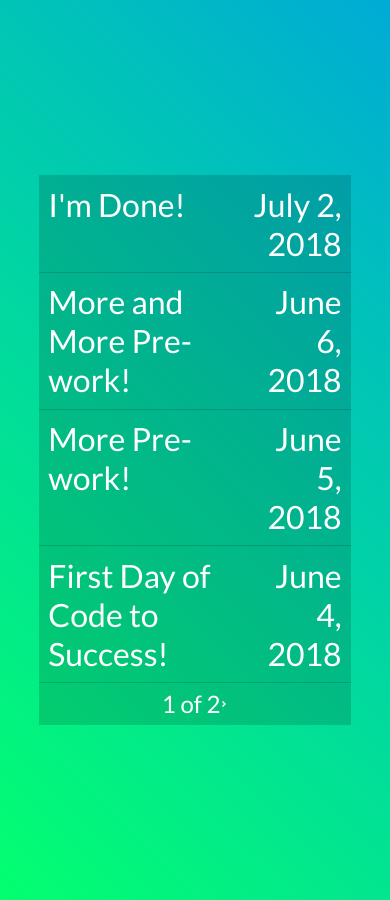
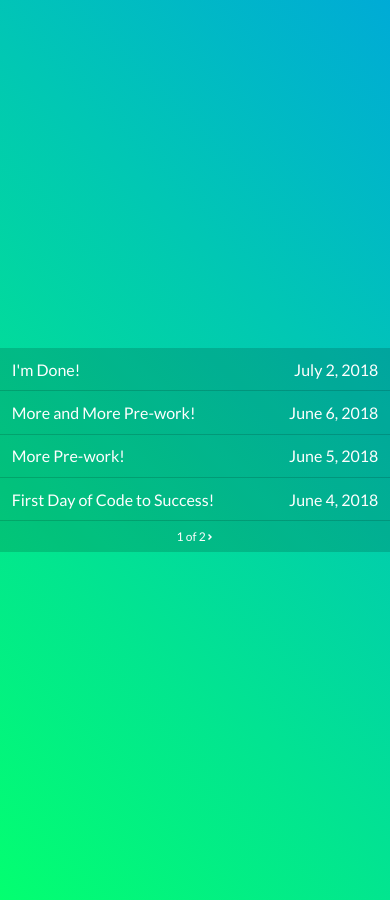
Before and after one commit to CarterWilde/Simple-Jekyll-Blog, a Jekyll site: the page built from index.html, in a window 390 px wide. Built offline with Jekyll 4.4.1, drawn with Linux system fonts in a browser that asks for light colours; the list of posts is cut into pages by our own code.

Commit message:
Added some responsive design

```diff
--- a/_includes/head.html
+++ b/_includes/head.html
@@ -2,4 +2,5 @@
   <meta charset="utf-8">
   <title>{{ site.title }}</title>
   <link rel="stylesheet" href="/css/master.css">
+  <meta name="viewport" content="width=device-width, initial-scale=1">
 </head>
--- a/css/master.sass
+++ b/css/master.sass
@@ -31,9 +31,15 @@ body
   background: linear-gradient(45deg, rgba(3,255,112,1) 0%, rgba(0,171,214,1) 100%)
   filter: progid:DXImageTransform.Microsoft.gradient( startColorstr='#03ff70', endColorstr='#00abd6', GradientType=1 )
   overflow: auto
+  @media screen and (max-width: 425px)
+    display: flex
+    justify-content: center
 
 .posts
   width: 80%
+  @media screen and (max-width: 425px)
+    width: 100%
+    font-size: .5em
   .post-link
     display: grid
     grid-template-columns: 2fr 1fr
```
